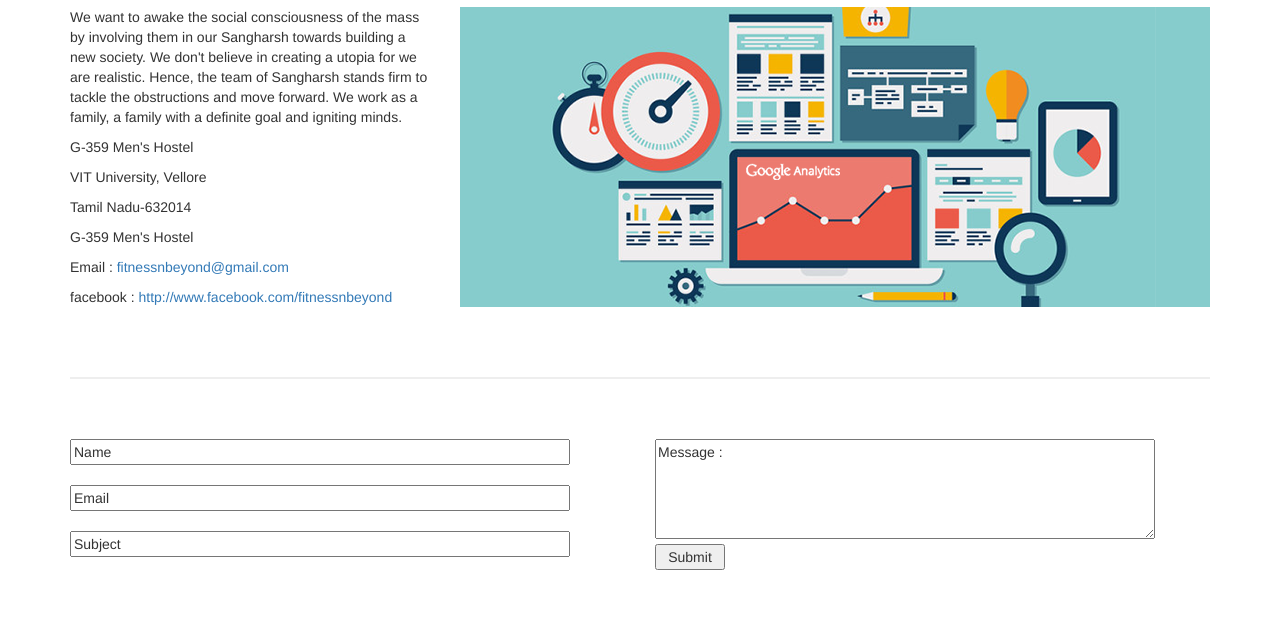
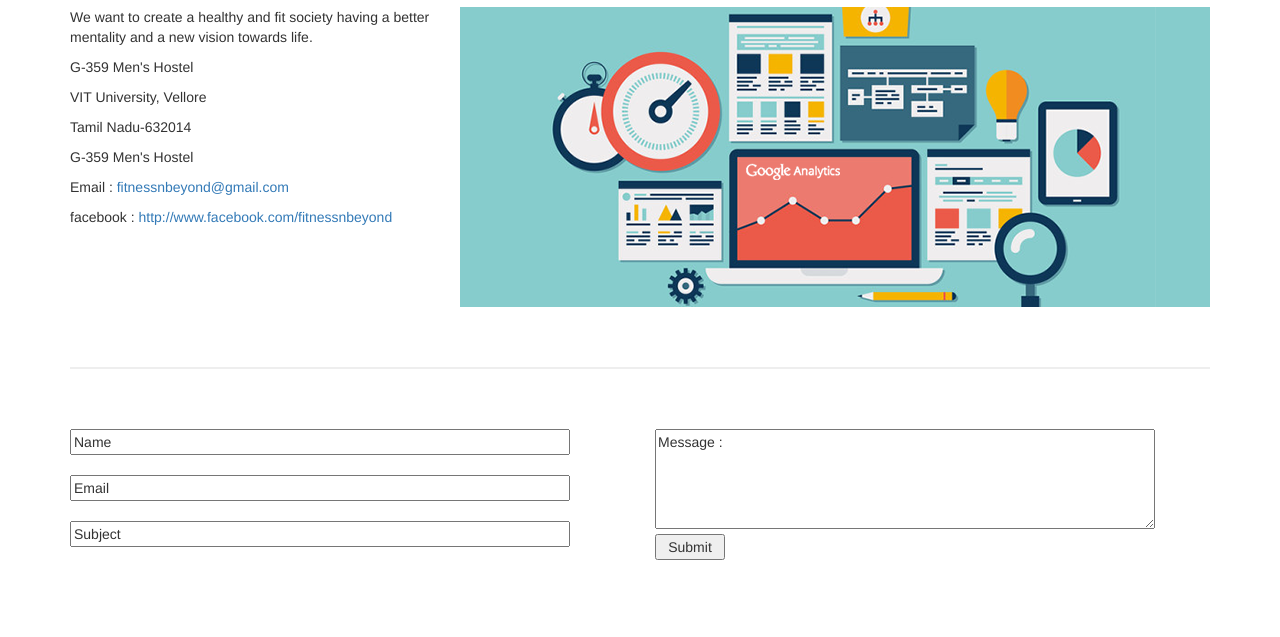
Before and after one commit to gaurav4ever/gaurav4ever.github.io, a plain HTML site: page contact.html in a window 1280 px wide. Shown: the part 163-800 px from the top of the page. Drawn offline with Linux system fonts and the light colour scheme.

Commit message:
Added contact page and images

```diff
--- a/contact.html
+++ b/contact.html
@@ -71,7 +71,7 @@
             <div class="col-md-4 col-sm-3 col-xs-12">
 
               <h1>Contact Us</h1>
-                  <p>We want to awake the social consciousness of the mass by involving them in our Sangharsh towards building a new society. We don't believe in creating a utopia for we are realistic. Hence, the team of Sangharsh stands firm to tackle the obstructions and move forward. We work as a family, a family with a definite goal and igniting minds.</p>
+                  <p>We want to create a healthy and fit society having a better mentality and a new vision towards life. </p>
                   <p>
                     <p>G-359 Men's Hostel</p>
                     <p>VIT University, Vellore</p>
```
Also changed, not shown: img/social.PNG.
